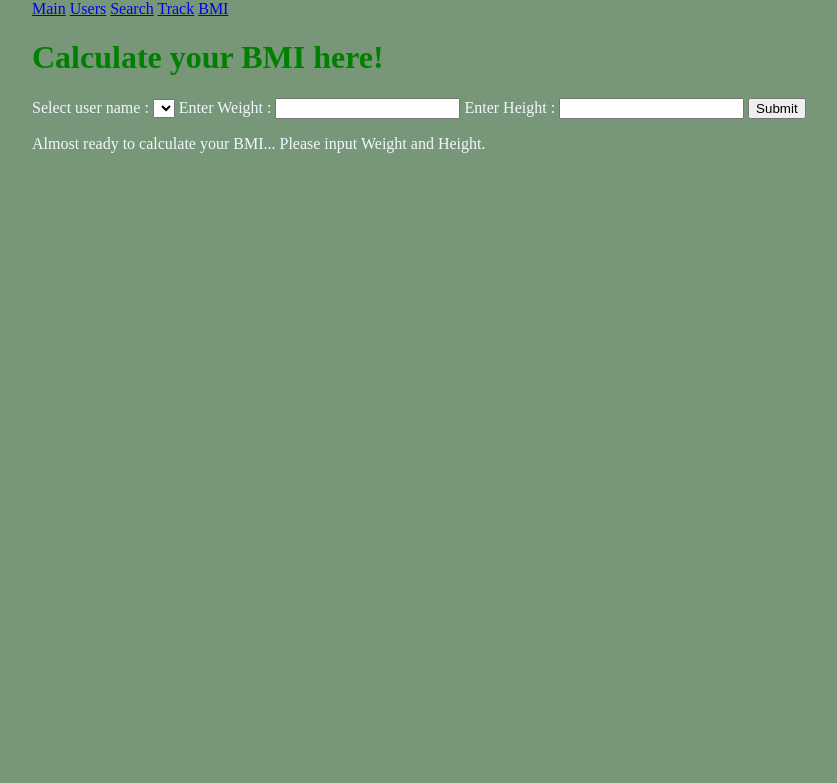
After one commit to Kimovi/MealPlan, a Flask app: page /calculateBMI in a window 1280 px wide. The commit adds this page. Shown: the top 783 px of the page, without its empty margins (160-997 px from the left). Run offline with Flask 2, Linux system fonts and the light colour scheme; lists and menus that the app fills with data are empty.

Commit message:
implement BMI calc function(Pair programming with Ola)

```diff
--- a/app.py
+++ b/app.py
@@ -38,6 +38,13 @@ class Food(db.Model):
     def __init__(self, food_name, calories):
         self.food_name = food_name
         self.calories = calories
+
+class BMI(db.Model):
+    bmi_id = db.Column(db.Integer, primary_key=True)
+    height = db.Column(db.Float)
+    weight = db.Column(db.Float)
+    # age = db.Column(db.Integer)
+    # gender = db.Column(db.String(100))
 
 
 db.create_all()
@@ -155,9 +162,49 @@ def track():
     return render_template("track.html", users_data=users_data, food_db=food_db)
 
 
-@app.route('/nhs')
-def nhs():
-    return render_template("nhs.html")
+@app.route('/calculateBMI', methods=["GET", "POST"])
+def calculateBMI():
+
+    users = db.session.query(Users)
+    user_data = [dict(user_name=user.user_name,
+                      age=user.age,
+                      gender=user.gender
+                      ) for user in users]
+    weight = request.form.get("Weight")
+    height = request.form.get("Height")
+    bmi=None
+    if weight and height:
+        bmi = calculate_bmi(weight, height)
+        print(bmi)
+        print(type(bmi))
+    return render_template("calculateBMI.html", user_data=user_data, bmi=bmi)
+
+
+def calculate_bmi(weight, height):
+    try:
+        bmi = round((float(weight)) / (float(height) * float(height)),2)
+
+    except ZeroDivisionError:
+        print('Please enter a valid input as weight')
+
+    else:
+        print(f"Your BMI is {bmi}")
+    return bmi
+
+# def weight_status(weight, height):
+    # bmi = round((float(weight)) / (float(height) * float(height)), 2)
+    # if bmi < 18.5:
+    #     print('You are underweight')
+    # elif bmi >= 18.5 and <= 24.9:
+    #         print('You are healthy weight! Maintain your lifestyle.')
+    # elif bmi >= 25.0 and <= 29.9:
+    #     print('You are overwright')
+    # else > 30.0:
+    #     print('You are obese
+
+
+
+
 
 
 if __name__ == '__main__':
--- /dev/null
+++ b/templates/calculateBMI.html
@@ -0,0 +1,42 @@
+<html>
+  <head>
+    <title>Meal plan</title>
+    <link rel="stylesheet" href="{{ url_for('static', filename='style.css') }}" />
+  </head>
+  <body>
+    <div class="nav">
+      <a href="/">Main</a>
+      <a href="/users">Users</a>
+      <a href="/search">Search</a>
+      <a href="/track">Track</a>
+      <a href="/calculateBMI">BMI</a>
+    </div>
+    <h1>Calculate your BMI here!</h1>
+    <form method="POST" action="/calculateBMI">
+      Select user name :
+      <select name="user_name">
+        {% for i in user_data %}
+        <option value="{{ i.user_name }}">{{ i.user_name }}</option>
+        {% endfor %}
+      </select>
+      Enter Weight : <input type="text" name="Weight">
+      Enter Height : <input type="text" name="Height">
+
+      <input id="submit" type="submit" value="Submit">
+    </form>
+    <div class="BMI outcome">
+          {% if bmi == None: %}
+          <p>Almost ready to calculate your BMI... Please input Weight and Height.</p>
+          {% elif bmi < 18.5: %}
+          <p> Your BMI has been calculated. Your BMI is: {{bmi}}. Compared to the average, you are Underweight. Please seek advice <a href="https://www.nhs.uk/live-well/healthy-weight/advice-for-underweight-adults/" target="_blank"> here</a> and consider choosing meals of higher calories.</p>
+          {% elif bmi >=18.5 and bmi <= 24.9: %}
+          <p> Your BMI has been calculated. Your BMI is: {{bmi}}. You are a Normal/Healthy weight! No changes to your lifestyle need to be made. </p>
+          {% elif bmi >=25.0 and bmi <= 29.9: %}
+          <p> Your BMI has been calculated. Your BMI is: {{bmi}}. You are a Overweight. Check out this weight loss <a href="https://www.nhs.uk/live-well/healthy-weight/start-the-nhs-weight-loss-plan/" target="_blank"> plan </a> Consider choosing some meal options that have less calories.  </p>
+          {% else: %}
+          <p> Your BMI has been calculated. Your BMI is: {{bmi}}. Your BMI indicated that you are Obese. Please refer to professional help from the <a href="https://www.nhs.uk/conditions/obesity/" target="_blank"> NHS</a> </p>
+          {% endif %}
+
+    </div>
+
+  </body>
--- a/templates/index.html
+++ b/templates/index.html
@@ -9,7 +9,7 @@
       <a href="/users">Users</a>
       <a href="/search">Search</a>
       <a href="/track">Track</a>
-      <a href="/nhs">NHS</a>
+      <a href="/calculateBMI">BMI</a>
     </div>
     <h1>This is index page</h1>
     <p>Welcome to meal plan</p>
--- a/templates/search.html
+++ b/templates/search.html
@@ -9,7 +9,7 @@
       <a href="/users">Users</a>
       <a href="/search">Search</a>
       <a href="/track">Track</a>
-      <a href="/nhs">NHS</a>
+      <a href="/calculateBMI">BMI</a>
     </div>
         <h1>This is search page</h1>
 
--- a/templates/track.html
+++ b/templates/track.html
@@ -9,7 +9,7 @@
       <a href="/users">Users</a>
       <a href="/search">Search</a>
       <a href="/track">Track</a>
-      <a href="/nhs">NHS</a>
+      <a href="/calculateBMI">BMI</a>
     </div>
     <h1>This is tracking page</h1>
 
--- a/templates/users.html
+++ b/templates/users.html
@@ -9,7 +9,7 @@
       <a href="/users">Users</a>
       <a href="/search">Search</a>
       <a href="/track">Track</a>
-      <a href="/nhs">NHS</a>
+      <a href="/calculateBMI">BMI</a>
     </div>
     <h1>This is users page to manage users</h1>
 
```
Also changed, not shown: templates/nhs.html (deleted, +0 -16 lines), users.html (deleted, +0 -103 lines), 1 other file.
